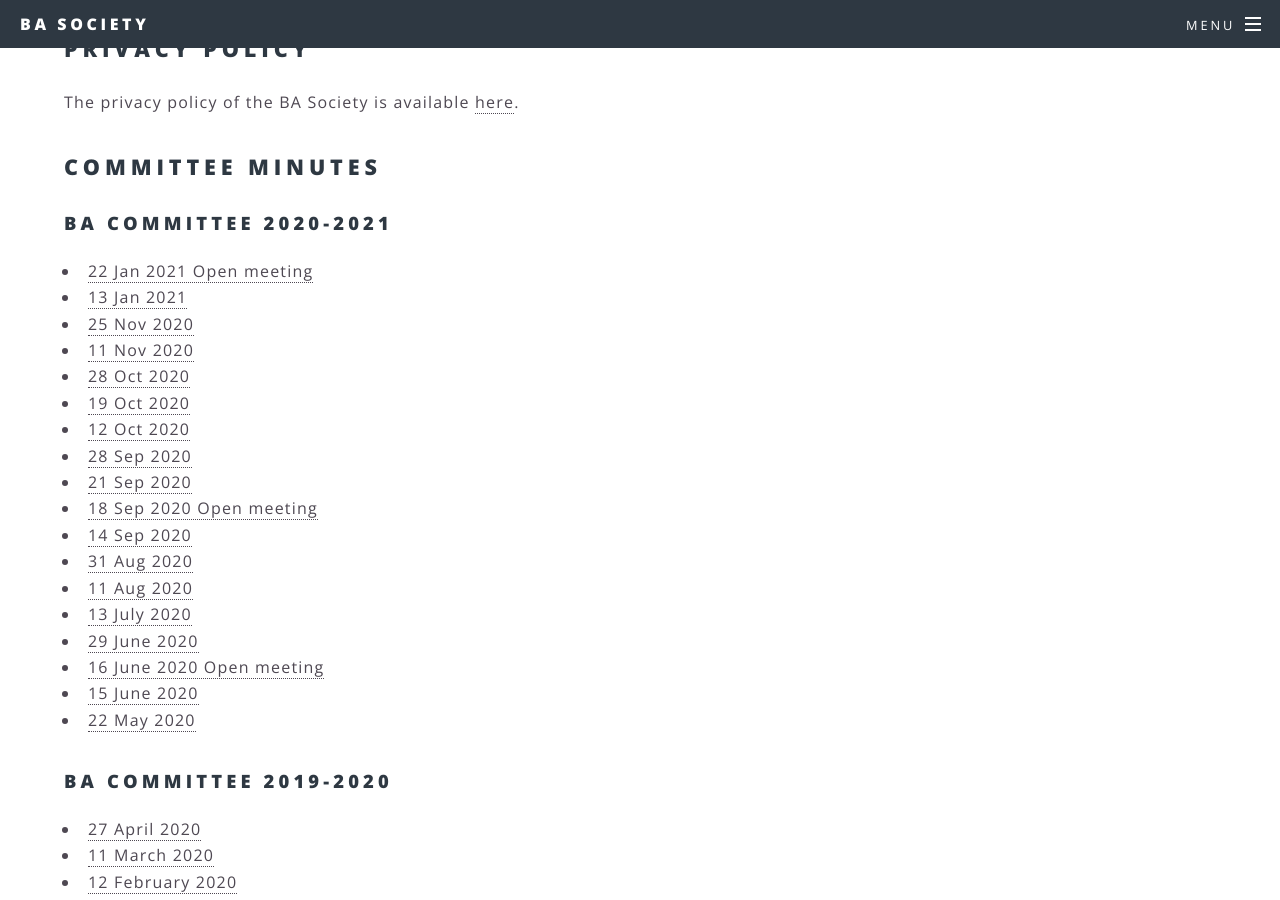
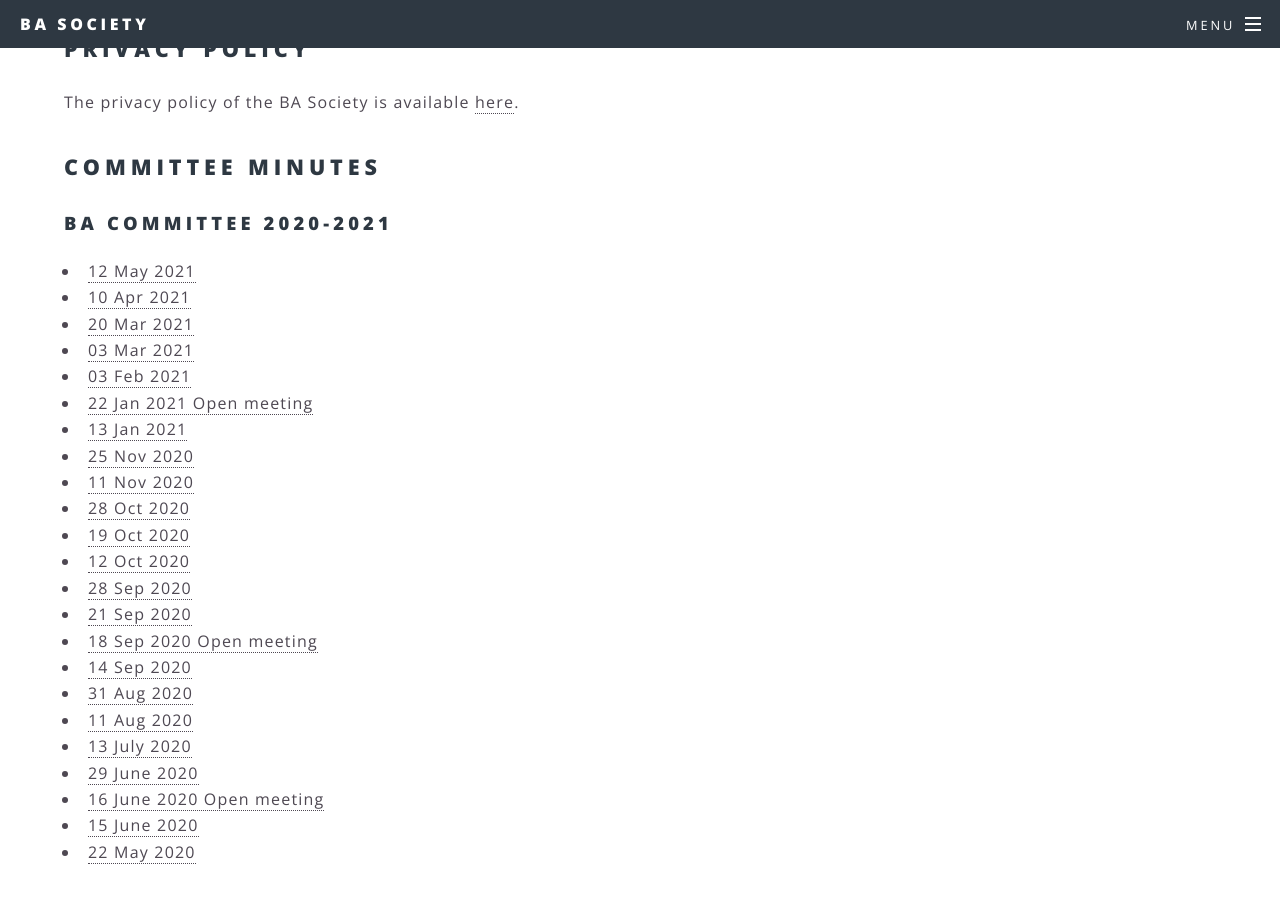
Before and after one commit to TrinityBASociety/trinitybasociety.github.io, a Jekyll site: the page built from about-us/index.md, in a window 1280 px wide and 900 px high, scrolled down 877 px. Built offline with Jekyll 4.4.1, drawn with Linux system fonts in a browser that asks for light colours.

Commit message:
update minutes

```diff
--- a/about-us/index.md
+++ b/about-us/index.md
@@ -22,6 +22,11 @@
 ## Committee minutes
 
 ### BA Committee 2020-2021
+* [12 May 2021](/docs/minutes/2021-05-12.pdf){:target="_blank"}
+* [10 Apr 2021](/docs/minutes/2021-04-10.pdf){:target="_blank"}
+* [20 Mar 2021](/docs/minutes/2021-03-20.pdf){:target="_blank"}
+* [03 Mar 2021](/docs/minutes/2021-03-03.pdf){:target="_blank"}
+* [03 Feb 2021](/docs/minutes/2021-02-03.pdf){:target="_blank"}
 * [22 Jan 2021 Open meeting](/docs/minutes/2021-01-22.pdf){:target="_blank"}
 * [13 Jan 2021](/docs/minutes/2021-01-13.pdf){:target="_blank"}
 * [25 Nov 2020](/docs/minutes/2020-11-25.pdf){:target="_blank"}
```
